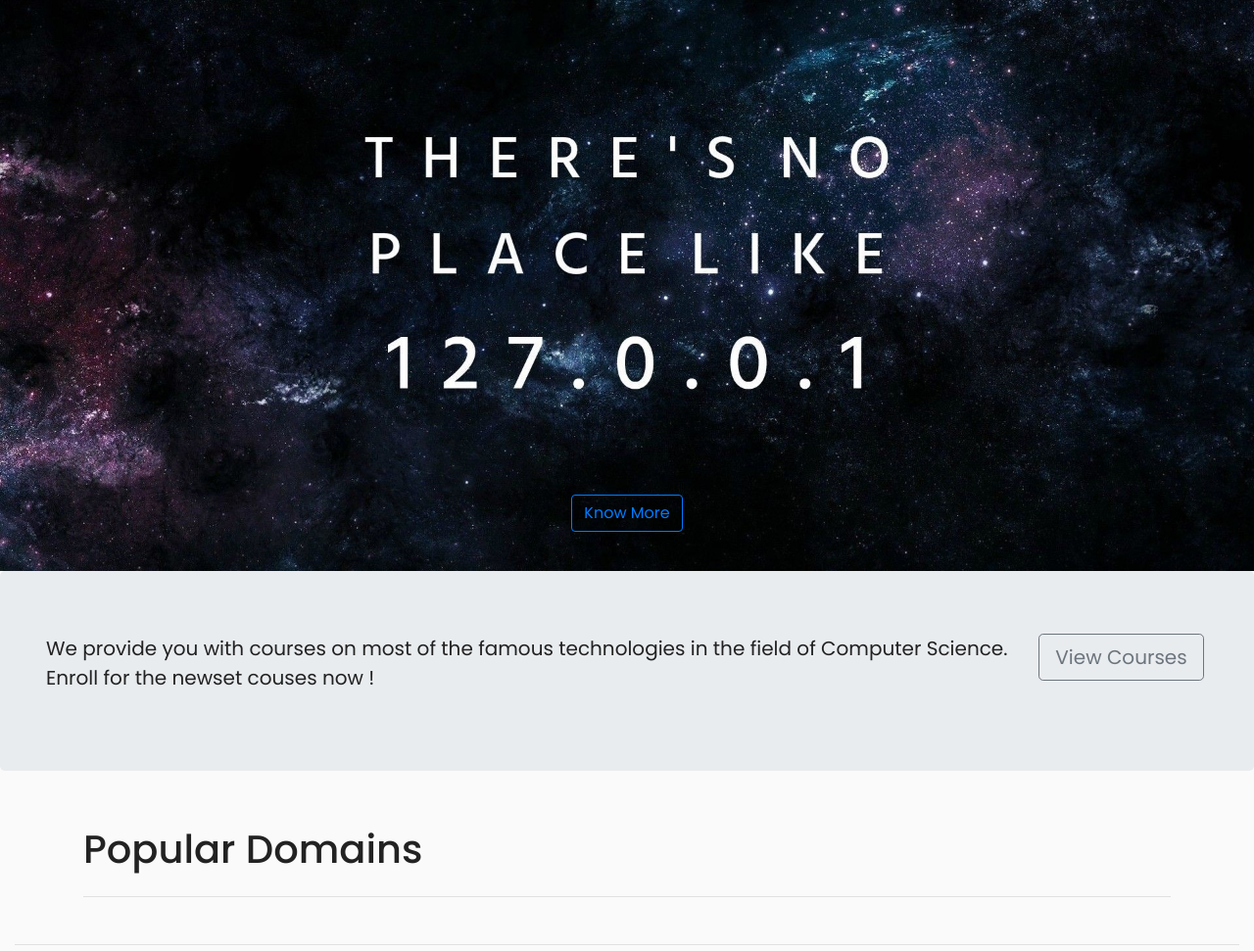
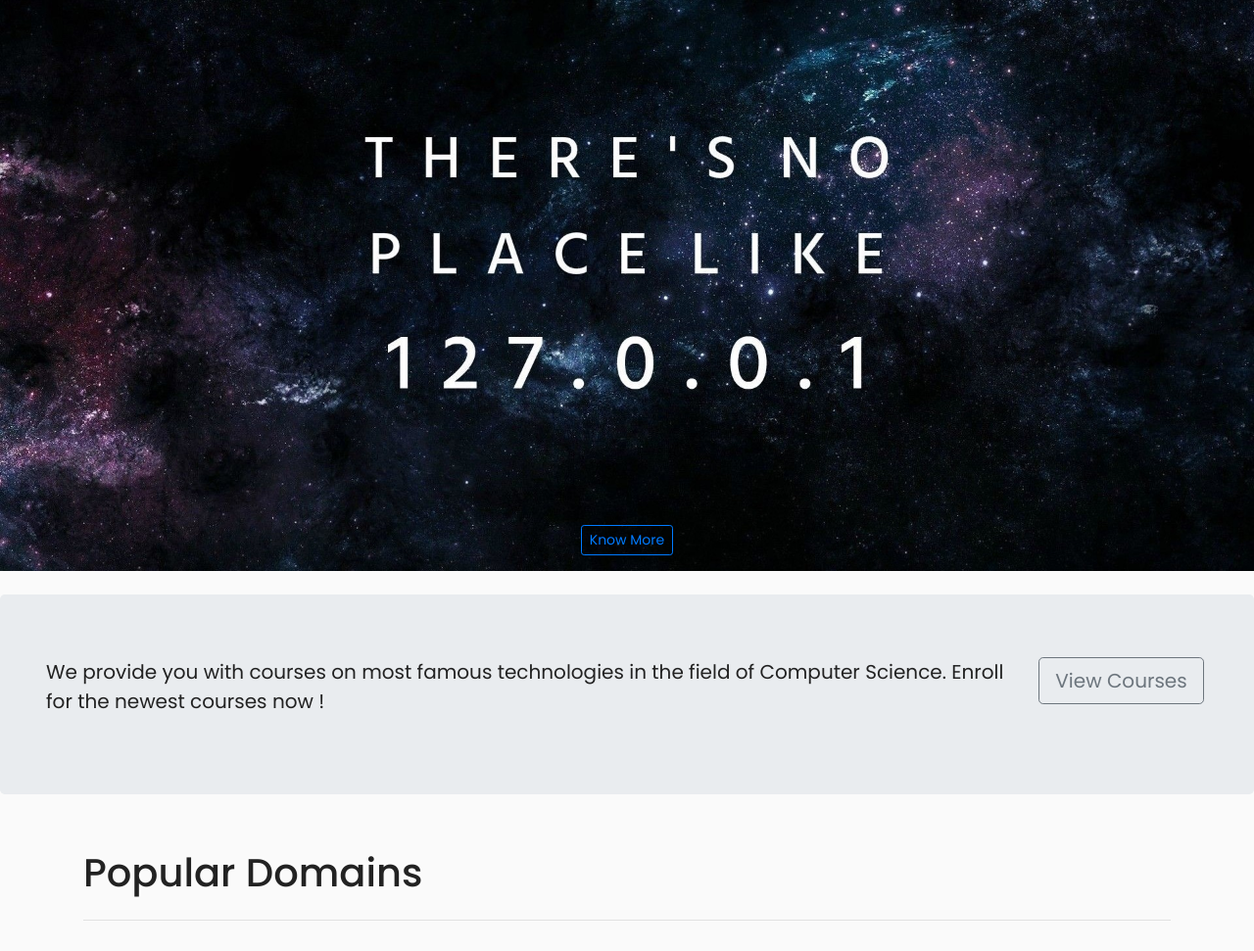
Before and after one commit to pavan-bash/Django_Project1, a Django app: page / in a window 1280 px wide. Shown: the part 68-1039 px from the top of the page at 98% size. Run offline with Django 3.2, Linux system fonts and the light colour scheme; data that the repository does not hold is empty; some libraries are stand-ins or nearby versions.

Commit message:
version-1

```diff
--- a/learning/templates/learning/courses/html.html
+++ b/learning/templates/learning/courses/html.html
@@ -2,5 +2,5 @@
 {% block content %}
 <br>
 <h1>HTML</h1>
-<br><br><br><br><br><br><p>Thiks page is under construction</p>
+<br><br><br><br><br><br><p>This page is under construction.<br>Sorry for the inconvenience.</p>
 {% endblock content %}
--- a/learning/templates/learning/home.html
+++ b/learning/templates/learning/home.html
@@ -8,9 +8,9 @@
 </div>
 <div class="carousel-inner">
 	<div class="carousel-item active">
-		<img src="media/profile_pics/home5.jpg">
+		<img class="mb-4" src="media/profile_pics/home5.jpg">
         <div class="carousel-caption">
-            <a class="btn btn-outline-primary" href="{% url 'about' %}">Know More</a>
+            <a class="btn btn-outline-primary btn-sm" href="{% url 'about' %}">Know More</a>
         </div>
 	</div>
 </div>
@@ -18,7 +18,7 @@
 <div class="container-fluid">
     <div class="row jumbotron">
         <div class="col-xs-12 col-sm-12 col-md-9 col-lg-9 col-xl-10">
-            <p class="lead">We provide you with courses on most of the famous technologies in the field of Computer Science. Enroll for the newset couses now !</p>
+            <p class="lead">We provide you with courses on most famous technologies in the field of Computer Science. Enroll for the newest courses now !</p>
         </div>
         <div class="col-xs-12 col-sm-12 col-md-3 col-lg-3 col-xl-2">
             <a class="btn btn-outline-secondary btn-lg" href="{% url 'all_courses' %}">View Courses</a>
```
